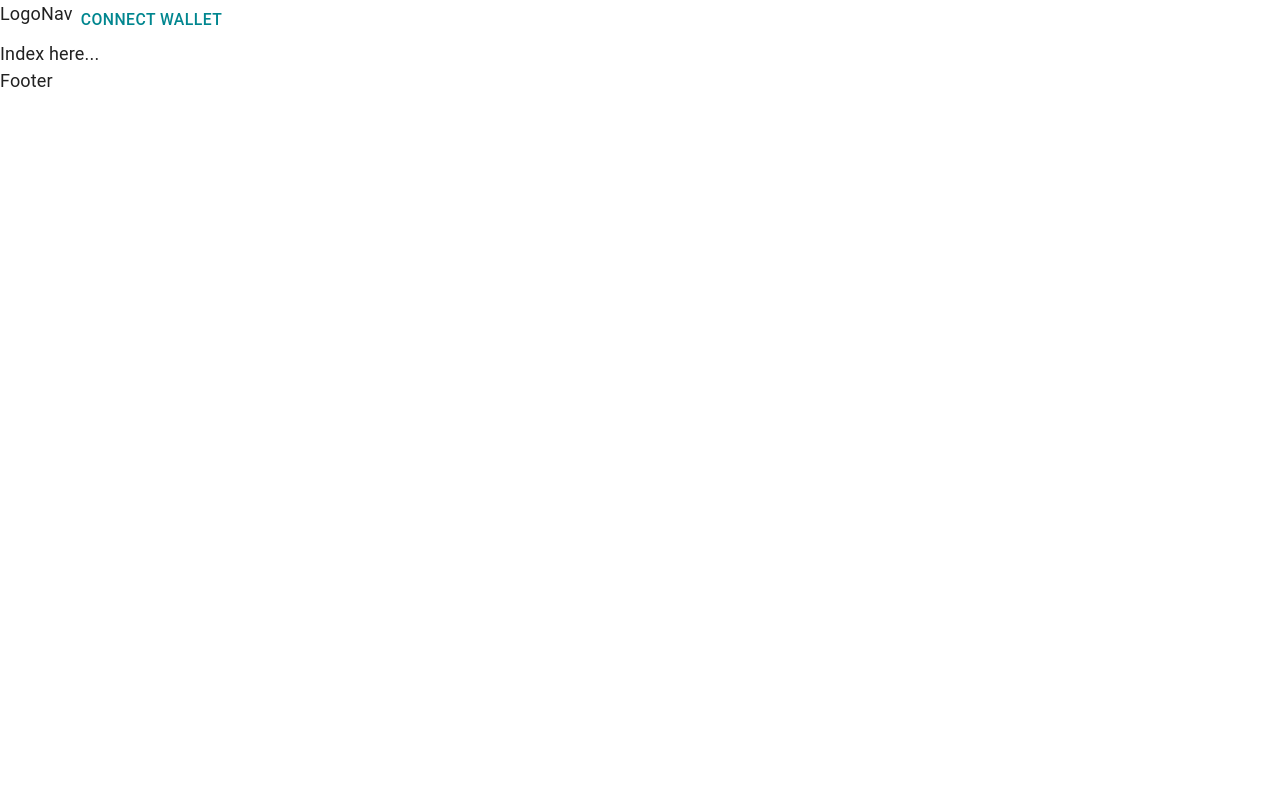
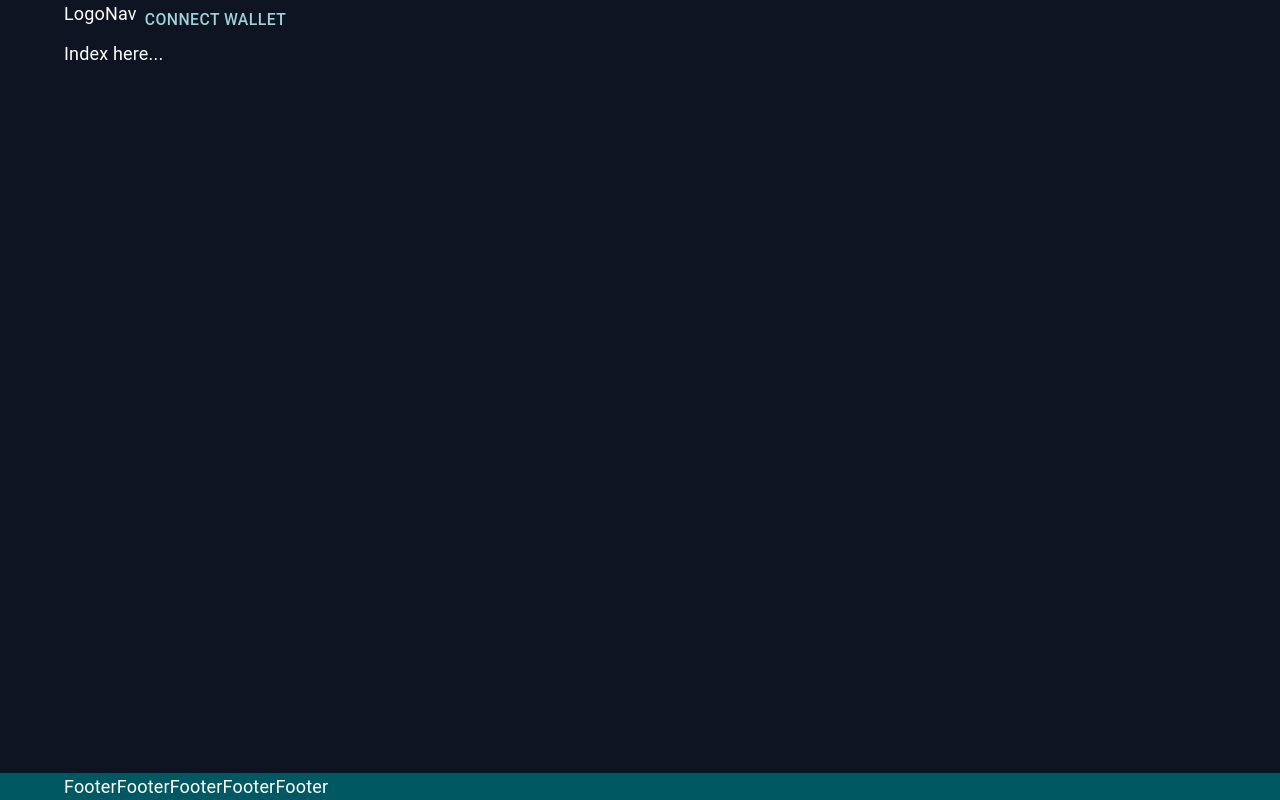
Before and after one commit to paideiadao/paideia-frontend, a Next.js app: page / in a window 1280 px wide. Built offline with nearby package versions, Linux system fonts and the light colour scheme.

Commit message:
:update: theme dark/light handling

```diff
--- a/components/Layout.tsx
+++ b/components/Layout.tsx
@@ -1,10 +1,8 @@
 import Head from "next/head";
-import Image from "next/image";
-import styles from "./layout.module.css";
-import utilStyles from "../styles/utils.module.css";
-import Link from "next/link";
 import Header from "@components/layout/Header";
 import Footer from "@components/layout/Footer"
+import Box from '@mui/material/Box'
+import Container from '@mui/material/Container'
 
 export const siteTitle = "Paideia";
 
@@ -17,15 +15,23 @@ export default function Layout({
 }) {
   return (
     <>
+
       <Head>
         <link rel="icon" href="/favicon.ico" />
         <title>Paideia | DAO Toolkit</title>
       </Head>
-      <main>
-        <Header />
-        {children}
-        <Footer />
-      </main>
+        <Box sx={{
+          display: 'flex',
+          alignContent: 'space-between',
+          flexDirection: 'column',
+          minHeight: '100vh',
+        }}>
+          <Header />
+          <Container sx={{ flexGrow: 1 }}>
+            {children}
+          </Container>
+          <Footer />
+        </Box>
     </>
   )
 }
--- a/components/layout/Footer.tsx
+++ b/components/layout/Footer.tsx
@@ -1,11 +1,30 @@
 import Grid from '@mui/material/Grid'
+import Container from '@mui/material/Container'
+import Box from '@mui/material/Box'
+import { DarkTheme, LightTheme } from "@theme/theme";
 
 export default function Footer () {
     return (
-        <Grid container>
-            <Grid item>
-                Footer
+        <Box sx={{ background: LightTheme.palette.primary.dark }}>
+        <Container>
+            <Grid container>
+                <Grid item>
+                    Footer
+                </Grid>
+                <Grid item>
+                    Footer
+                </Grid>
+                <Grid item>
+                    Footer
+                </Grid>
+                <Grid item>
+                    Footer
+                </Grid>
+                <Grid item>
+                    Footer
+                </Grid>
             </Grid>
-        </Grid>
+        </Container>
+        </Box>
     )
 }
--- a/components/layout/Header.tsx
+++ b/components/layout/Header.tsx
@@ -1,9 +1,11 @@
 import Nav from '@components/layout/Nav';
 import Grid from '@mui/material/Grid'
 import Button from '@mui/material/Button'
+import Container from '@mui/material/Container'
 
 export default function Header () {
     return (
+        <Container>
             <Grid container>
                 <Grid item>
                     Logo
@@ -17,5 +19,6 @@ export default function Header () {
                     </Button>
                 </Grid>
             </Grid>
+        </Container>
     )
 }
--- a/pages/_app.tsx
+++ b/pages/_app.tsx
@@ -12,12 +12,6 @@ import Dao from './dao/[id]'
 import Layout from "../components/Layout";
 import Creation from "./creation";
 
-export let colorLookup = {
-  light: "#FFFFFF",
-  dark: "#0E1420",
-};
-
-
 export default function App({ Component, pageProps }: AppProps) {
   const [theme, setTheme] = React.useState(LightTheme);
   const [alert, setAlert] = React.useState({ show: false });
@@ -28,24 +22,29 @@ export default function App({ Component, pageProps }: AppProps) {
 
   React.useEffect(() => {
     let temp = theme === LightTheme ? "light" : "dark";
-    document.body.style.background = colorLookup[temp];
     localStorage.setItem("theme", temp);
   }, [theme]);
 
   const api = new AppApi(alert, setAlert, theme, setTheme);
 
-
   return (
+    Component === Dao || Component === Creation ? (
       <ThemeProvider theme={theme}>
         <ThemeContext.Provider value={{ theme, setTheme }}>
           <CssBaseline />
           <GlobalContext.Provider value={{ api }}>
-          {Component === Dao || Component === Creation ? <Component {...pageProps} /> : <Layout>
-            <Component {...pageProps}/>
-          </Layout>}
+            <Component {...pageProps} />
           </GlobalContext.Provider>
         </ThemeContext.Provider>
       </ThemeProvider>
+    ):(
+      <ThemeProvider theme={DarkTheme}>
+        <CssBaseline />
+        <Layout>
+          <Component {...pageProps}/>
+        </Layout>
+      </ThemeProvider>
+    )
   )
 }
 
--- a/pages/creation.tsx
+++ b/pages/creation.tsx
@@ -106,7 +106,6 @@ export default function Creation(props) {
 
   React.useEffect(() => {
     let temp = theme === LightTheme ? "light" : "dark";
-    document.body.style.background = colorLookup[temp];
     localStorage.setItem("theme", temp);
   }, [theme]);
 
--- a/pages/index.tsx
+++ b/pages/index.tsx
@@ -1,52 +1,3 @@
-import Head from "next/head";
-import Layout from "@components/Layout";
-import utilStyles from "../styles/utils.module.css";
-import Link from "next/link";
-import { GetStaticProps } from "next";
-import { Box } from "@mui/system";
-import DaoTemplate from "../components/dao/DaoTemplate";
-import { DarkTheme, LightTheme } from "../theme/theme";
-import React from "react";
-import { AppApi } from "../lib/AppApi";
-import { GlobalContext } from "../lib/AppContext";
-import { colorLookup } from "./creation";
-import CssBaseline from "@mui/material/CssBaseline";
-import Section from '@components/layout/Section'
-
-export default function Home(props) {
-  const [theme, setTheme] = React.useState(LightTheme);
-  const [alert, setAlert] = React.useState({ show: false });
-
-  React.useEffect(() => {
-    setTheme(localStorage.getItem("theme") === "dark" ? DarkTheme : LightTheme);
-  }, []);
-
-  React.useEffect(() => {
-    let temp = theme === LightTheme ? "light" : "dark";
-    document.body.style.background = colorLookup[temp];
-    localStorage.setItem("theme", temp);
-  }, [theme]);
-  // add 404 routing here...
-
+export default function Home() {
   return 'Index here...';
 }
-
-export async function getServerSideProps(context) {
-  // possibilities
-  // paideia.im
-  // {dao_name}.paideia.im
-  // need to redirect from
-  let wildcard = context.req.headers.host.split(".")[0];
-  let all_ids = ["spreadly", "ergopad"];
-  console.log("wildcard", wildcard);
-
-  // add in logic for checking for other pages that are paideia specific
-
-  wildcard =
-    all_ids.indexOf(wildcard) > -1
-      ? wildcard != "localhost:3000"
-        ? wildcard
-        : "home"
-      : "home";
-  return { props: { wildcard } };
-}
--- a/styles/global.css
+++ b/styles/global.css
@@ -34,7 +34,6 @@ body {
 }
 
 a {
-  color: #0070f3;
   text-decoration: none;
 }
 
--- a/theme/theme.js
+++ b/theme/theme.js
@@ -3,7 +3,6 @@ import darkScrollbar from "@mui/material/darkScrollbar";
 
 export const LightTheme = createTheme({
   palette: {
-    mode: "light",
     circle: {
       main: "#00868F",
     },
@@ -31,17 +30,18 @@ export const LightTheme = createTheme({
     primary: {
       // light: will be calculated from palette.primary.main,
       main: "#00868F",
-      text: "rgba(0, 0, 0, 1)",
-      lightText: "rgba(0, 0, 0, 0.6)",
-      light: "rgba(0, 0, 0, 0.6)",
+      light: "#50B6BF",
+      dark: "#005962",
+      contrast: "#FFFFFF",
       selectedButton: "rgb(0, 134, 143, 0.1)",
       lightSuccess: "green",
       // dark: will be calculated from palette.primary.main,
       // contrastText: will be calculated to contrast with palette.primary.main
     },
     secondary: {
-      light: "#00788C",
-      main: "rgba(224, 104, 4, 1)",
+      main: "#FF8219",
+      light: "#FFB333",
+      dark: "#E06804",
       // dark: will be calculated from palette.secondary.main,
       contrastText: "#E5E5E5",
     },
@@ -120,6 +120,10 @@ export const LightTheme = createTheme({
 export const DarkTheme = createTheme({
   palette: {
     mode: "dark",
+    background: {
+      default: '#0E1421',
+      paper: '#0E1421',
+    },
     circle: {
       main: "#9FD2DB",
     },
@@ -163,8 +167,6 @@ export const DarkTheme = createTheme({
       // light: will be calculated from palette.primary.main,
       main: "#9FD2DB",
       light: "rgba(255, 255, 255, 0.7)",
-      text: "rgba(255, 255, 255, 1)",
-      lightText: "rgba(255, 255, 255, 0.7)",
       selectedButton: "rgba(2, 136, 209, 0.1)",
       lightSuccess: "#66BB6A",
       // dark: will be calculated from palette.primary.main,
```
Also changed, not shown: public/footer-background.png (added). Lines whose indentation alone changed are shown as unchanged.
